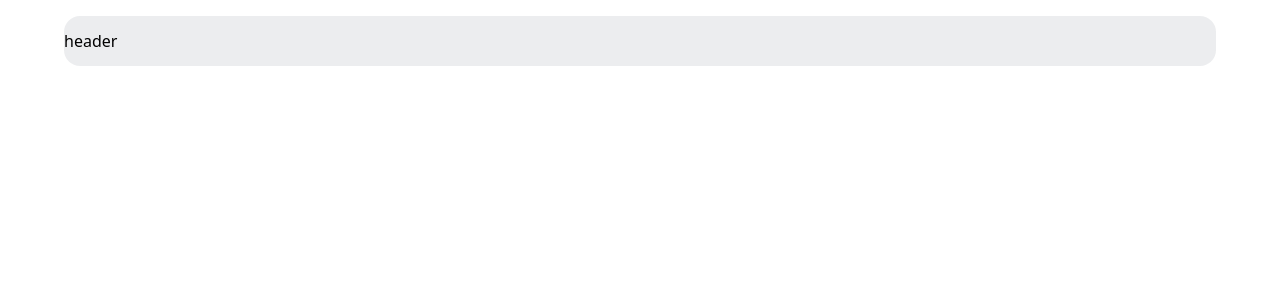
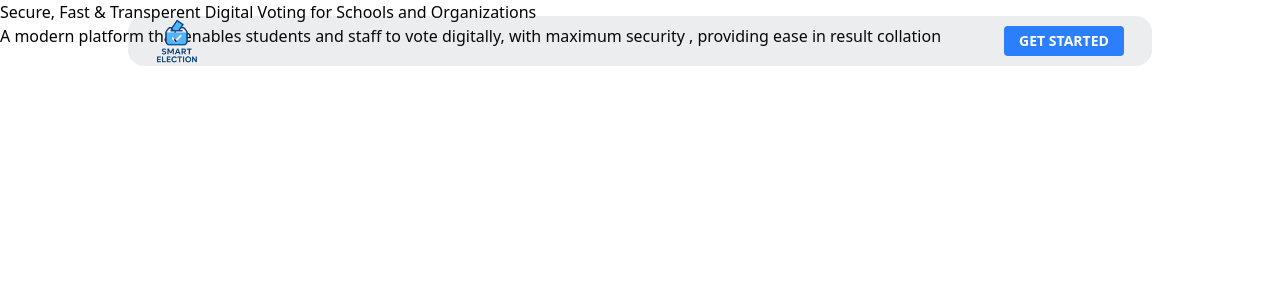
Before and after one commit to DOCTYPE-FRANCO/finalyearproject, a React (Vite) app: page / in a window 1280 px wide. Shown: the top 300 px of the page. Built offline with nearby package versions, Linux system fonts and the light colour scheme.

Commit message:
started building out the landing page

```diff
--- a/src/Components/Header.jsx
+++ b/src/Components/Header.jsx
@@ -1,9 +1,14 @@
 import React from "react";
+import Logo from "../assets/SE-logo.png"
 
 function Header() {
     return(
-        <div className="flex items-center justify-between top-4 fixed w-[90vw] h-[50px] bg-gray-600/10 z-50 left-1/2 transform -translate-x-1/2 rounded-2xl">
-            header
+        <div className="flex items-center justify-between top-4 fixed w-[80vw] h-[50px] bg-gray-600/10 z-50 left-1/2 transform -translate-x-1/2 rounded-2xl">
+            <div className="ml-4">
+                <img src={Logo} className="w-[65px]" />
+            </div>
+
+            <p className="text-sm flex justify-center items-center rounded-sm mr-7 bg-blue-500 w-[120px] h-[30px] text-white font-bold hover:scale-110 transition-all duration-300 hover:cursor-pointer">GET STARTED</p>
         </div>
     );
 }
--- a/src/Components/Herosection.jsx
+++ b/src/Components/Herosection.jsx
@@ -1,7 +1,12 @@
 import React from "react";
 function Herosection (){
     return(
-        <div></div>
+        <div>
+            <div>
+                <p>Secure, Fast & Transperent Digital Voting for Schools and Organizations</p>
+                <p>A modern platform that enables students and staff to vote digitally, with maximum security , providing ease in result collation </p>
+            </div>
+        </div>
     );
 }
 
--- a/src/Components/Homepage.jsx
+++ b/src/Components/Homepage.jsx
@@ -1,7 +1,10 @@
 import React from "react";
+import Herosection from "./Herosection";
 function Homepage() {
     return(
-        <div></div>
+        <div>
+            <Herosection />
+        </div>
     );
 
 }
```
